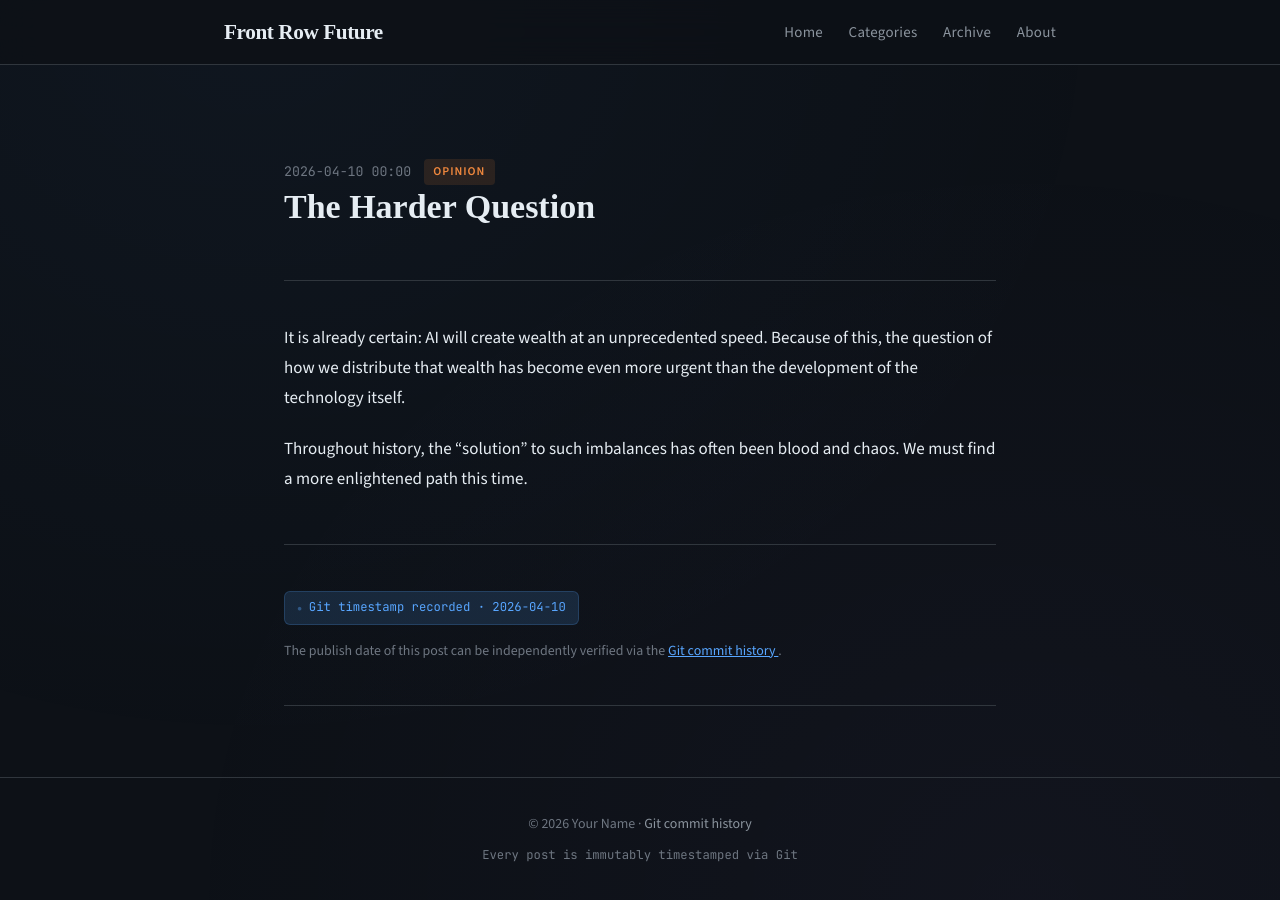
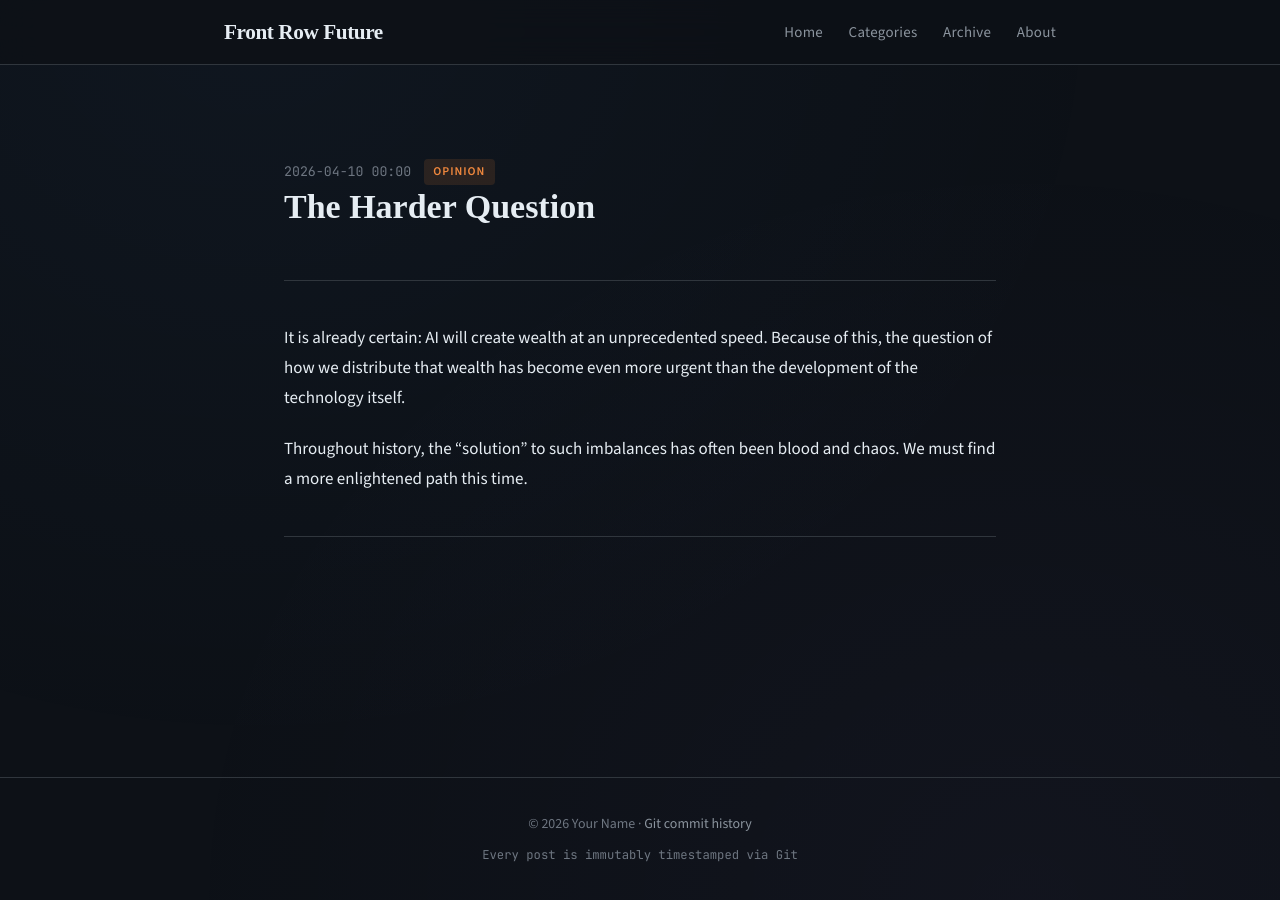
Before and after one commit to ylxfda/ylxfda.github.io, a Jekyll site: the page built from _posts/2026-04-10-the-harder-question.md, in a window 1280 px wide. Built offline with Jekyll 4.4.1, drawn with Linux system fonts in a browser that asks for light colours.

Commit message:
Remove git timestamp badge, add read more link

```diff
--- a/_layouts/default.html
+++ b/_layouts/default.html
@@ -243,6 +243,15 @@
       margin-top: 0.4rem;
       line-height: 1.65;
     }
+
+    .read-more {
+      color: var(--accent);
+      text-decoration: none;
+      font-size: 0.88rem;
+      white-space: nowrap;
+    }
+
+    .read-more:hover { text-decoration: underline; }
 
     .git-hash {
       font-family: var(--font-mono);
--- a/_layouts/post.html
+++ b/_layouts/post.html
@@ -24,17 +24,6 @@
     {{ content }}
   </div>
 
-  <div style="margin-top: 3rem; padding-top: 1.5rem; border-top: 1px solid var(--border);">
-    <div class="timestamp-badge">
-      Git timestamp recorded · {{ page.date | date: "%Y-%m-%d" }}
-    </div>
-    <p style="font-size: 0.82rem; color: var(--text-muted); margin-top: 0.8rem;">
-      The publish date of this post can be independently verified via the
-      <a href="https://github.com/ylxfda/ylxfda.github.io/commits" target="_blank" style="color: var(--accent);">
-        Git commit history
-      </a>.
-    </p>
-  </div>
 </article>
 
 <nav style="display: flex; justify-content: space-between; margin-top: 2.5rem; padding-top: 1.5rem; border-top: 1px solid var(--border); font-size: 0.9rem;">
--- a/index.html
+++ b/index.html
@@ -20,7 +20,7 @@
     </div>
     <a href="{{ post.url | relative_url }}" class="post-title-link">{{ post.title }}</a>
     {% if post.excerpt %}
-      <p class="post-excerpt">{{ post.excerpt | strip_html | truncatewords: 40 }}</p>
+      <p class="post-excerpt">{{ post.excerpt | strip_html | truncatewords: 40 }} {% if post.content.size > post.excerpt.size %}<a href="{{ post.url | relative_url }}" class="read-more">Read more →</a>{% endif %}</p>
     {% endif %}
   </li>
   {% endfor %}
```
